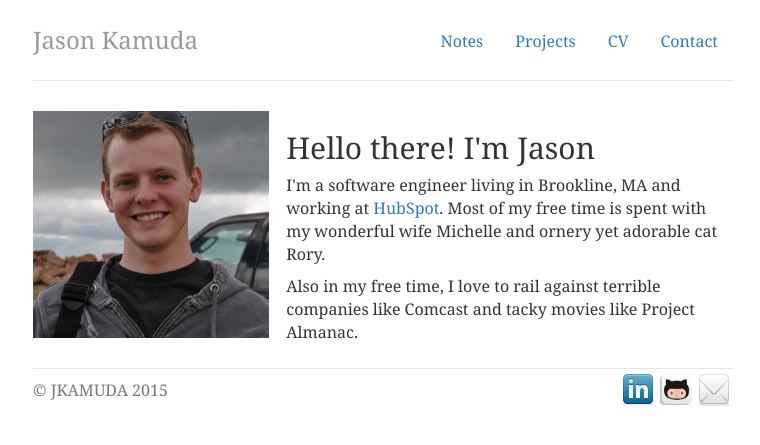
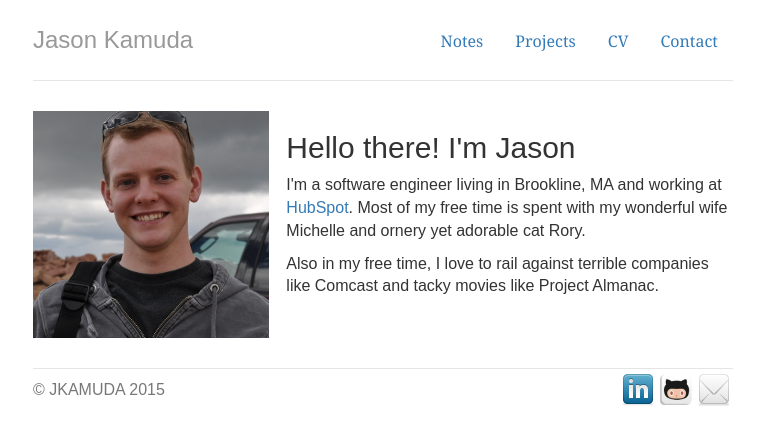
Before and after one commit to jkamuda/jkamuda.github.io, a Jekyll site: the page built from index.html, in a window 1280 px wide. Shown: the top 445 px of the page, without its empty margins (257-1017 px from the left). Built offline with Jekyll 4.4.1, drawn with Linux system fonts in a browser that asks for light colours.

Commit message:
more css cleanup

```diff
--- a/css/main.css
+++ b/css/main.css
@@ -11,10 +11,24 @@
     padding-left: 25px;
 }
 
+h2, h3, p {
+    font-family: "Raleway", sans-serif;
+}
+
+h3.text-muted a {
+    text-decoration: none;
+    color: #999999;
+}
+
+h3.text-muted a:hover {
+    text-decoration: none;
+    color: #0088cc;
+}
+
 body {
     padding-top: 20px;
     padding-bottom: 40px;
-    font-family: Georgia, Times;
+    font-family: Georgia, sans-serif;
     font-size: 16px;
 }
 
@@ -44,13 +58,3 @@ body {
 .copyright {
     vertical-align: center;
 }
-
-h3.text-muted a {
-    text-decoration: none;
-    color: #999999;
-}
-
-h3.text-muted a:hover {
-    text-decoration: none;
-    color: #0088cc;
-}
```
